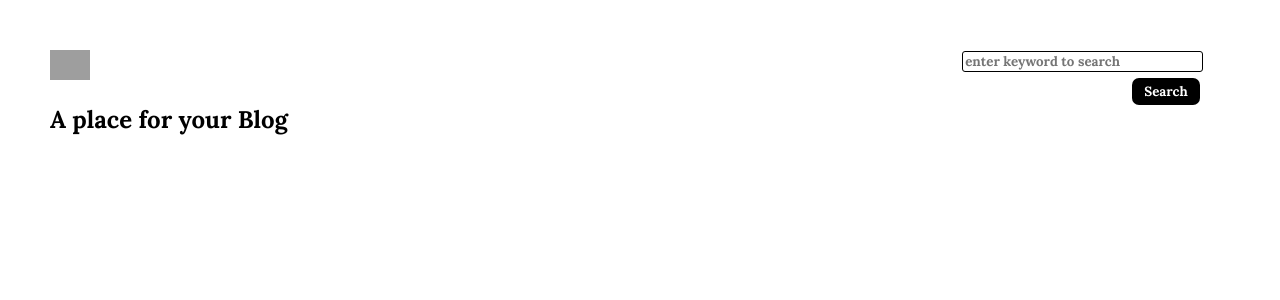
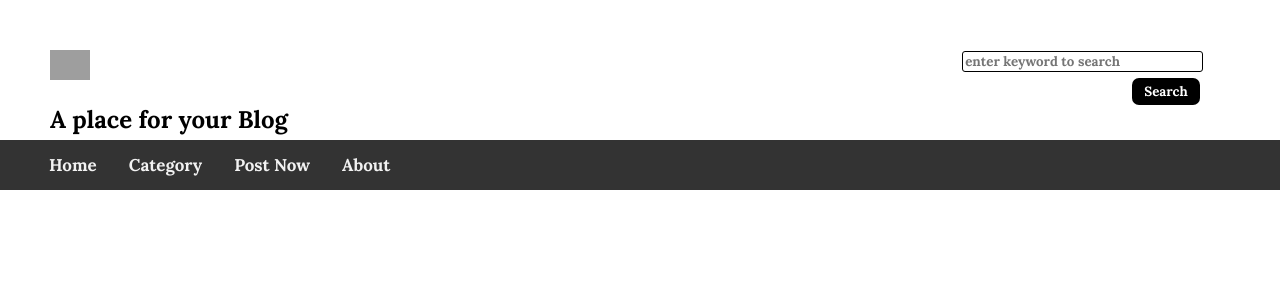
Before and after one commit to Nabid-Kaisar/blog, a React (Create React App) app: page / in a window 1280 px wide. Shown: the top 300 px of the page. Built offline with nearby package versions, Linux system fonts and the light colour scheme; grey boxes are pictures that could not be loaded.

Commit message:
added navbar

```diff
--- a/package.json
+++ b/package.json
@@ -5,8 +5,7 @@
   "dependencies": {
     "react": "^16.5.2",
     "react-dom": "^16.5.2",
-    "react-scripts": "2.0.4",
-    "react-simple-dropdown": "^3.2.3"
+    "react-scripts": "2.0.4"
   },
   "scripts": {
     "start": "react-scripts start",
--- a/src/App.css
+++ b/src/App.css
@@ -27,5 +27,8 @@
   display: flex;
   width: 94%;
   justify-content: space-between;
+}
 
+.navBar{
+margin-top:20px;
 }
--- a/src/App.js
+++ b/src/App.js
@@ -2,6 +2,7 @@ import React, { Component } from 'react';
 import Header from "./Header.js"
 import SearchBarTop from "./SearchBarTop"
 import './App.css';
+import NavBar from "./NavBar"
 
 class App extends Component {
   render() {
@@ -11,6 +12,9 @@ class App extends Component {
         <Header />
         <SearchBarTop />
       </div>
+      <div className="navBar">
+      <NavBar/>
+      </div>
       </div>
     );
   }
--- a/src/NavBar.js
+++ b/src/NavBar.js
@@ -1,11 +1,16 @@
-import React, { Component } from 'react';
-
+import React, { Component } from "react";
+import "./NavBarStyle.css";
 
 class NavBar extends Component {
   render() {
     return (
       <div>
-
+        <div className="topnav">
+          <a href="#home" className ="home">Home</a>
+          <a href="#category">Category</a>
+          <a href="#post">Post Now</a>
+          <a href="#about">About</a>
+        </div>
       </div>
     );
   }
--- /dev/null
+++ b/src/NavBarStyle.css
@@ -0,0 +1,34 @@
+/* Add a black background color to the top navigation */
+.topnav {
+    background-color: #333;
+    overflow: hidden;
+    font-weight: bold;
+    font-family: 'Lora', serif;
+}
+
+/* Style the links inside the navigation bar */
+.topnav a {
+    float: left;
+    color: #f2f2f2;
+    text-align: center;
+    padding: 14px 16px;
+    text-decoration: none;
+    font-size: 17px;
+
+}
+
+/* Change the color of links on hover */
+.topnav a:hover {
+    background-color: #ddd;
+    color: black;
+}
+
+/* Add a color to the active/current link */
+.topnav a.active {
+    background-color: #343d39;
+    color: white;
+}
+
+.home{
+  margin-left: 33px;
+}
```
Also changed, not shown: 1 other file (tests, documents, lock files or other folders).
